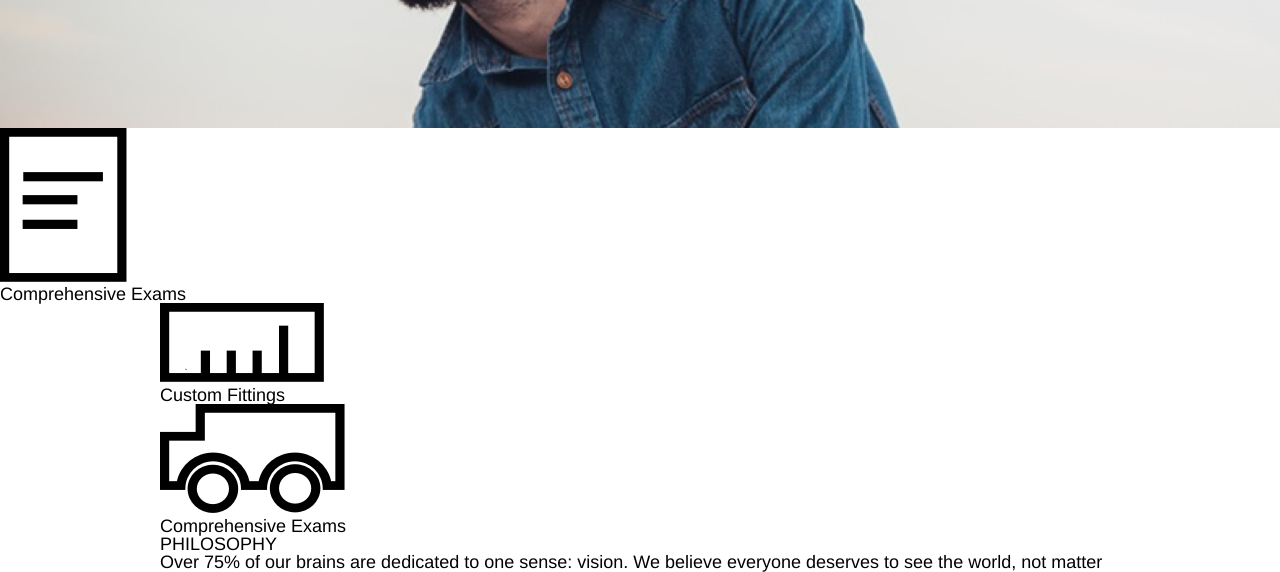
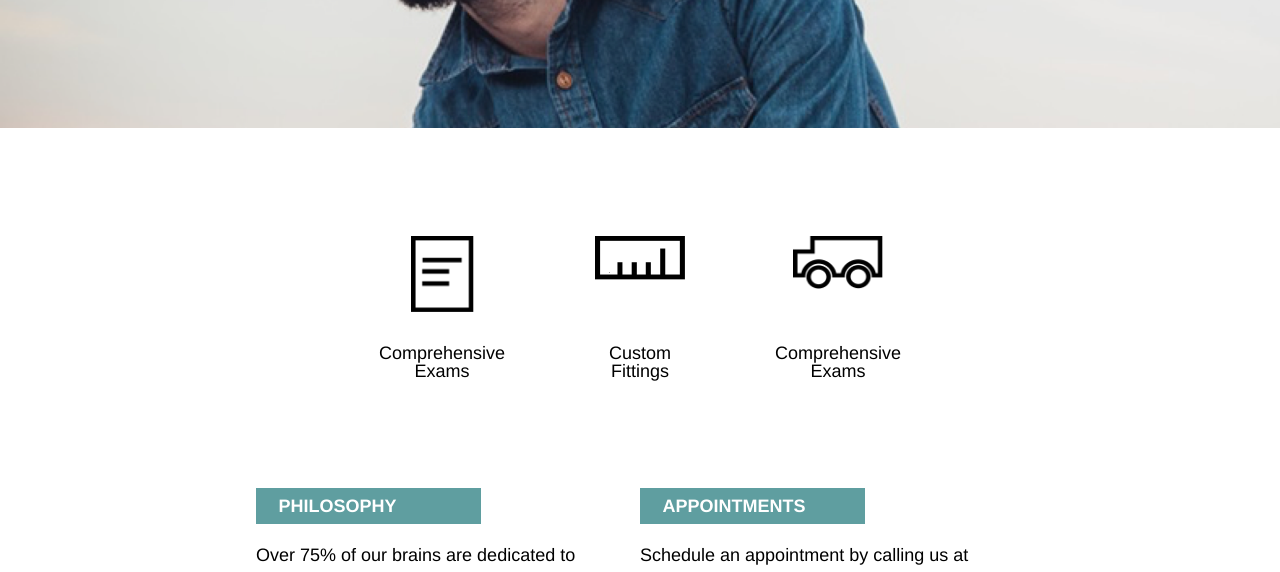
Before and after one commit to monarodri/t-optics, a plain HTML site: page index.html in a window 1280 px wide. Shown: the part 430-1002 px from the top of the page. Drawn offline with Linux system fonts and the light colour scheme.

Commit message:
Main Content Styled

```diff
--- a/index.html
+++ b/index.html
@@ -29,11 +29,11 @@
             </div>
         </header>
         <!-- Service Content -->
-        <div class="service">
-            <img src="resources/images/paper-icon.png" class="paper-icon">
-            <h5>Comprehensive Exams</h5>
-        </div>
-        <div class="container">
+         <div class="container support">
+            <div class="service">
+                <img src="resources/images/paper-icon.png" class="paper-icon">
+                <h5>Comprehensive Exams</h5>
+            </div>
             <div class="service">
                 <img src="resources/images/ruler-icon.png" class="ruler-icon">
                 <h5>Custom Fittings</h5>
@@ -44,7 +44,7 @@
             </div>
         </div>
         <!-- Info Content -->
-        <div class="container">
+        <div class="container support">
             <div class="info">
                 <div class="title">PHILOSOPHY</div>
                 <p>Over 75% of our brains are dedicated to one sense: vision. We believe everyone deserves to see the world, not matter what. That’s why we offer eye exams, custom fittings, and quick delivery at a low cost. It’s your vision that makes ours.</p>
--- a/resources/css/style.css
+++ b/resources/css/style.css
@@ -84,7 +84,55 @@ header .flex {
     background-color: white;
 }
 
+/** Service Content **/
+
+.support {
+    display: flex;
+    justify-content: center;
+}
+
+.service {
+    display: flex;
+    align-items: center;
+    justify-content: space-between;
+    height: 8rem;
+    width: 5rem;
+    margin: 3rem;
+    padding: 3rem 0;
+    text-align: center;
+    flex-direction: column;
+}
+
+.paper-icon {
+    width: 3.5rem;
+}
+
+.ruler-icon, .truck-icon {
+    width: 5rem;
+}
+
+/** Info Content **/
+
+.info {
+    width: 35%;
+    margin-right: 5%;
+    margin-bottom: 4rem;
+}
+
+.title {
+    max-width: 10rem;
+    color: white;
+    font-weight: bold;
+    padding: 0.5rem 1.25rem;
+    background-color: cadetblue;
+}
+
 /** Type Styles **/
+
+p {
+   padding-top: 1rem;
+    line-height: 1.5;
+}
 
 h1 {
     font-weight: bold;
```
